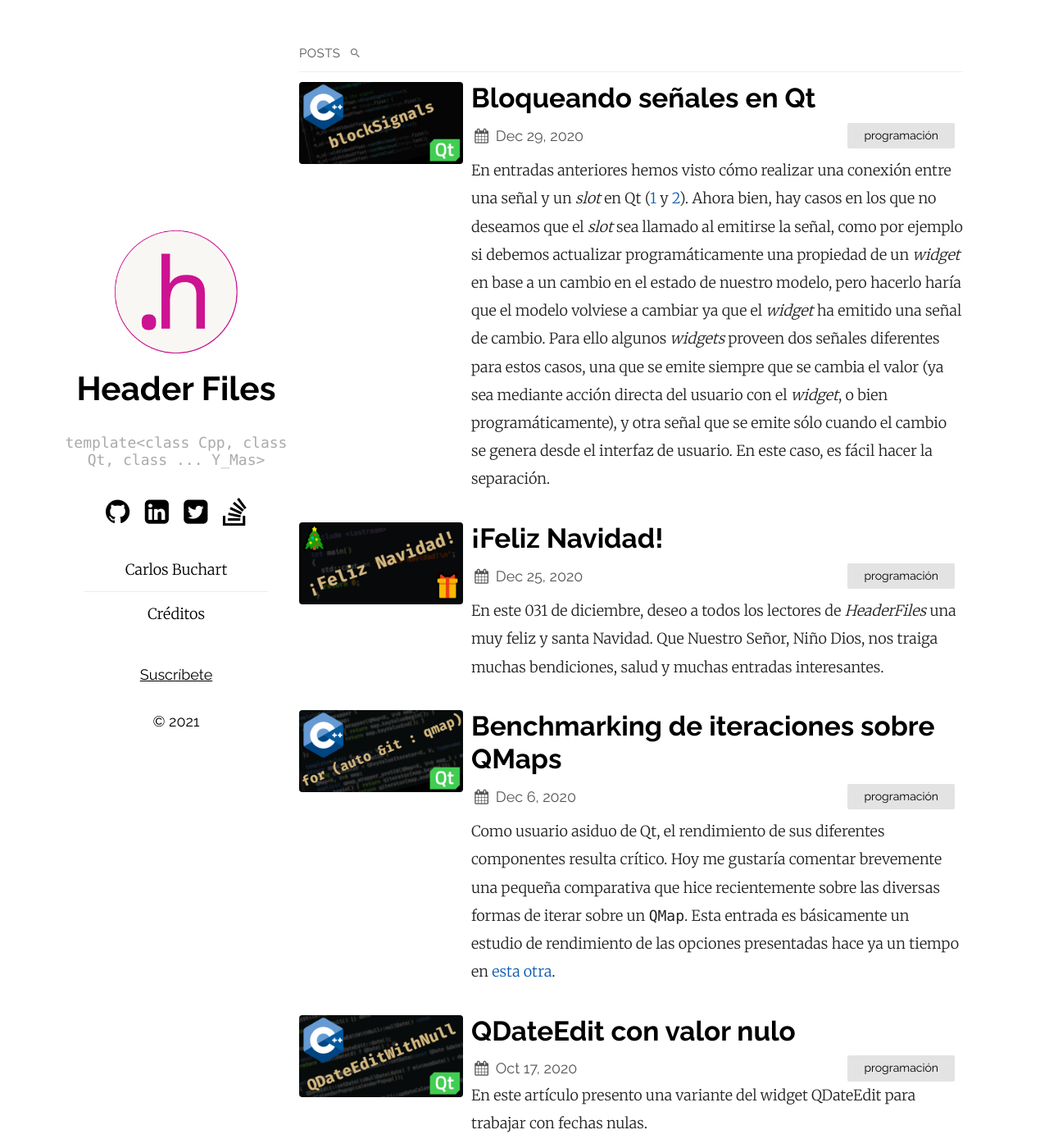
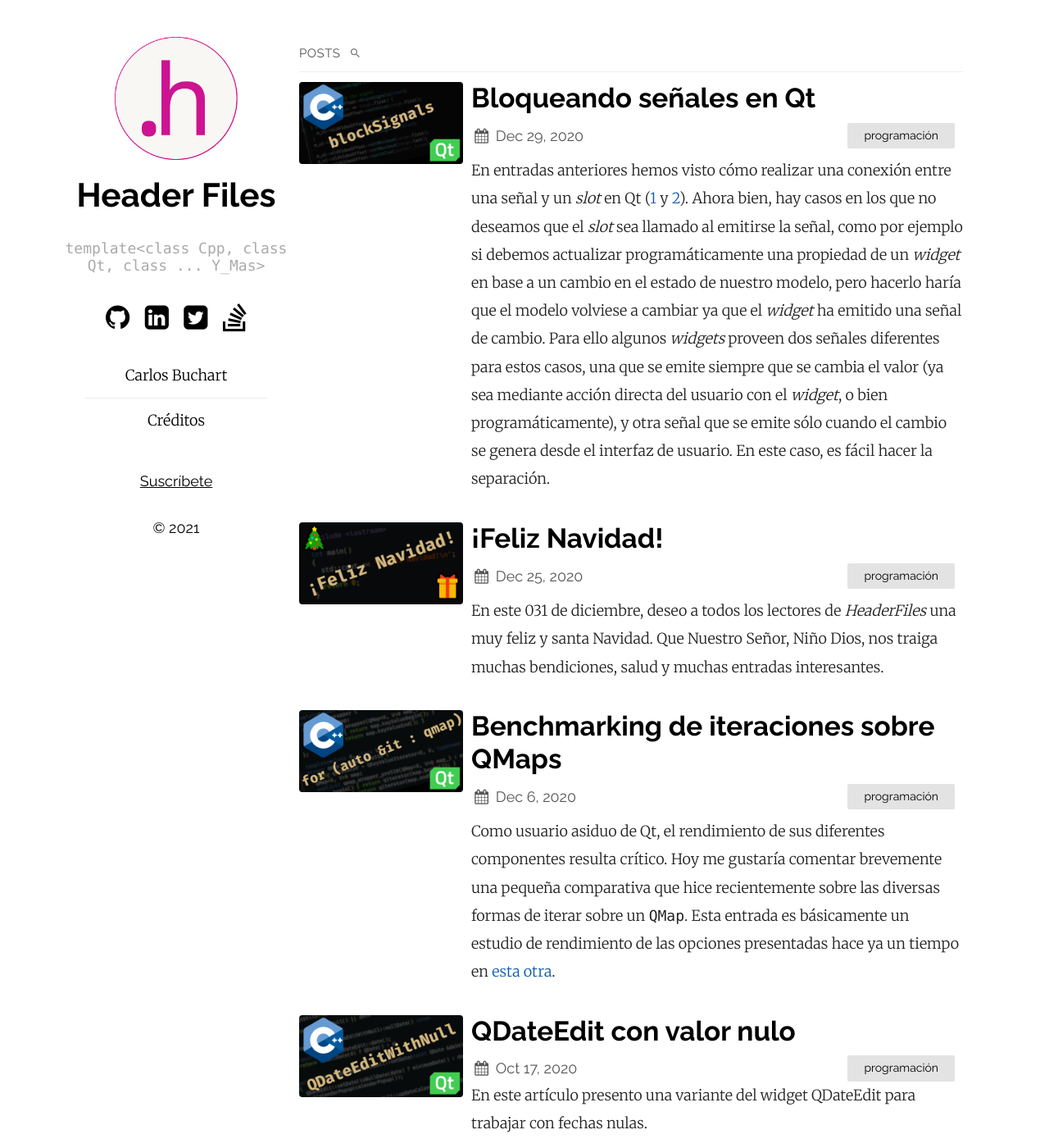
Before and after one commit to BlogHeaderFiles/BlogHeaderFiles.github.io, a Jekyll site: the page built from index.md, in a window 1280 px wide and 1400 px high. Shown: the whole window at 82% size. Built offline with Jekyll 4.4.1, drawn with Linux system fonts in a browser that asks for light colours.

Commit message:
💄Adjust logo layout

```diff
--- a/_sass/plain.scss
+++ b/_sass/plain.scss
@@ -77,8 +77,8 @@ main {
   }
   .about {
     display: flex;
-    height: 100vh;
-    padding-bottom: 15vh;
+    padding-top: 45px;
+    padding-bottom: 45px;
     @media screen and (max-width: $mobileW) {
       height: auto;
       padding: 5vh 30px;
```
